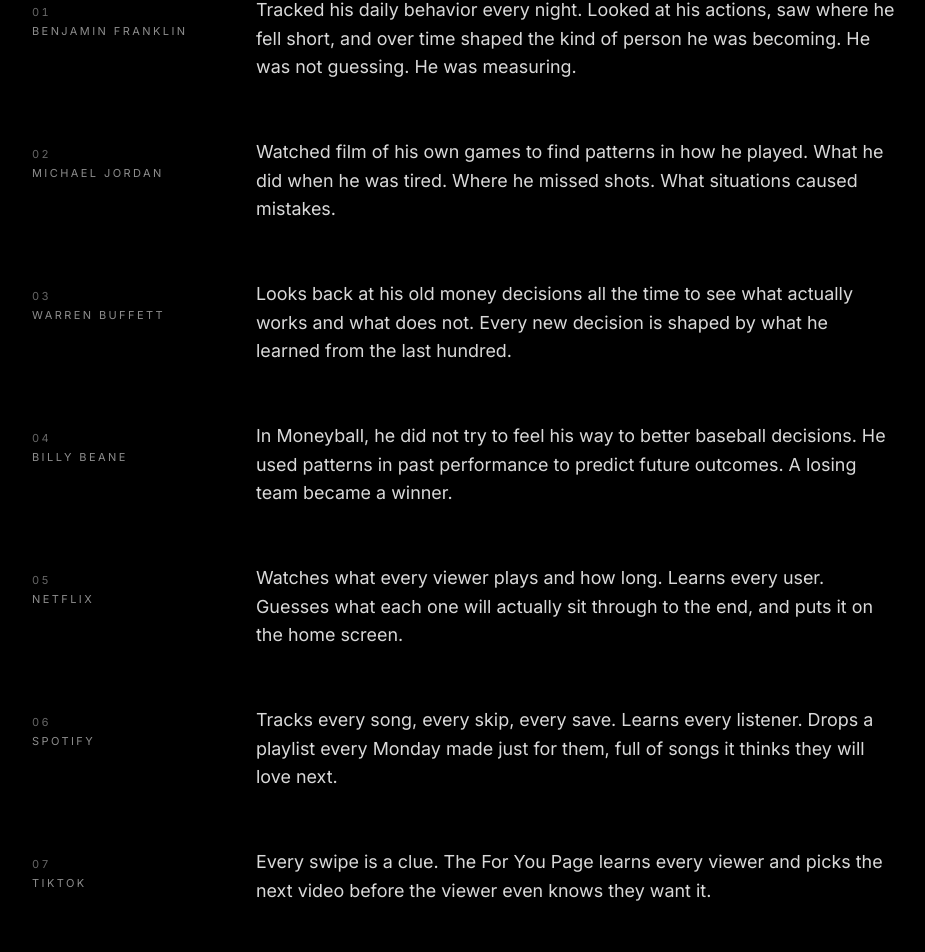
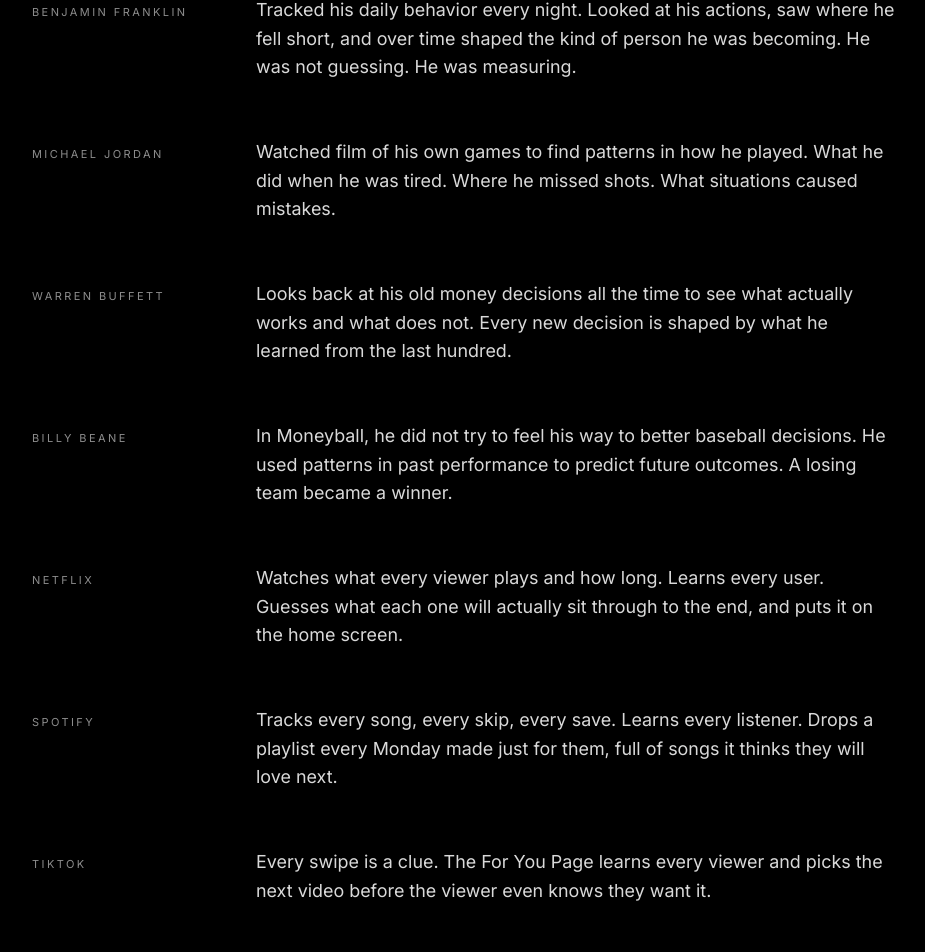
Before and after one commit to tesurai/tesurai, a Next.js app: page / in a window 1280 px wide. Shown: the part 3451-4403 px from the top of the page, without its empty margins (48-973 px from the left). Built offline with nearby package versions, Linux system fonts and the light colour scheme.

Commit message:
Framework: remove the 01-07 numbers, names only

```diff
--- a/src/app/page.tsx
+++ b/src/app/page.tsx
@@ -246,9 +246,7 @@ export default async function Page({
 
         <div className="mt-16 sm:mt-20 space-y-12 sm:space-y-14">
           <article className="grid gap-3 sm:gap-6 sm:grid-cols-[200px_1fr] sm:items-baseline">
-            <p className="text-[11px] font-mono tracking-[0.22em] uppercase text-white/55 leading-[1.7]">
-              <span className="text-white/40 tabular-nums">01</span>
-              <br />
+            <p className="text-[11px] font-mono tracking-[0.22em] uppercase text-white/55">
               Benjamin Franklin
             </p>
             <p className="text-[clamp(1.05rem,1.4vw,1.2rem)] font-normal leading-[1.6] text-white/85 max-w-[640px]">
@@ -259,9 +257,7 @@ export default async function Page({
           </article>
 
           <article className="grid gap-3 sm:gap-6 sm:grid-cols-[200px_1fr] sm:items-baseline">
-            <p className="text-[11px] font-mono tracking-[0.22em] uppercase text-white/55 leading-[1.7]">
-              <span className="text-white/40 tabular-nums">02</span>
-              <br />
+            <p className="text-[11px] font-mono tracking-[0.22em] uppercase text-white/55">
               Michael Jordan
             </p>
             <p className="text-[clamp(1.05rem,1.4vw,1.2rem)] font-normal leading-[1.6] text-white/85 max-w-[640px]">
@@ -271,9 +267,7 @@ export default async function Page({
           </article>
 
           <article className="grid gap-3 sm:gap-6 sm:grid-cols-[200px_1fr] sm:items-baseline">
-            <p className="text-[11px] font-mono tracking-[0.22em] uppercase text-white/55 leading-[1.7]">
-              <span className="text-white/40 tabular-nums">03</span>
-              <br />
+            <p className="text-[11px] font-mono tracking-[0.22em] uppercase text-white/55">
               Warren Buffett
             </p>
             <p className="text-[clamp(1.05rem,1.4vw,1.2rem)] font-normal leading-[1.6] text-white/85 max-w-[640px]">
@@ -284,9 +278,7 @@ export default async function Page({
           </article>
 
           <article className="grid gap-3 sm:gap-6 sm:grid-cols-[200px_1fr] sm:items-baseline">
-            <p className="text-[11px] font-mono tracking-[0.22em] uppercase text-white/55 leading-[1.7]">
-              <span className="text-white/40 tabular-nums">04</span>
-              <br />
+            <p className="text-[11px] font-mono tracking-[0.22em] uppercase text-white/55">
               Billy Beane
             </p>
             <p className="text-[clamp(1.05rem,1.4vw,1.2rem)] font-normal leading-[1.6] text-white/85 max-w-[640px]">
@@ -297,9 +289,7 @@ export default async function Page({
           </article>
 
           <article className="grid gap-3 sm:gap-6 sm:grid-cols-[200px_1fr] sm:items-baseline">
-            <p className="text-[11px] font-mono tracking-[0.22em] uppercase text-white/55 leading-[1.7]">
-              <span className="text-white/40 tabular-nums">05</span>
-              <br />
+            <p className="text-[11px] font-mono tracking-[0.22em] uppercase text-white/55">
               Netflix
             </p>
             <p className="text-[clamp(1.05rem,1.4vw,1.2rem)] font-normal leading-[1.6] text-white/85 max-w-[640px]">
@@ -309,9 +299,7 @@ export default async function Page({
           </article>
 
           <article className="grid gap-3 sm:gap-6 sm:grid-cols-[200px_1fr] sm:items-baseline">
-            <p className="text-[11px] font-mono tracking-[0.22em] uppercase text-white/55 leading-[1.7]">
-              <span className="text-white/40 tabular-nums">06</span>
-              <br />
+            <p className="text-[11px] font-mono tracking-[0.22em] uppercase text-white/55">
               Spotify
             </p>
             <p className="text-[clamp(1.05rem,1.4vw,1.2rem)] font-normal leading-[1.6] text-white/85 max-w-[640px]">
@@ -321,9 +309,7 @@ export default async function Page({
           </article>
 
           <article className="grid gap-3 sm:gap-6 sm:grid-cols-[200px_1fr] sm:items-baseline">
-            <p className="text-[11px] font-mono tracking-[0.22em] uppercase text-white/55 leading-[1.7]">
-              <span className="text-white/40 tabular-nums">07</span>
-              <br />
+            <p className="text-[11px] font-mono tracking-[0.22em] uppercase text-white/55">
               TikTok
             </p>
             <p className="text-[clamp(1.05rem,1.4vw,1.2rem)] font-normal leading-[1.6] text-white/85 max-w-[640px]">
```
